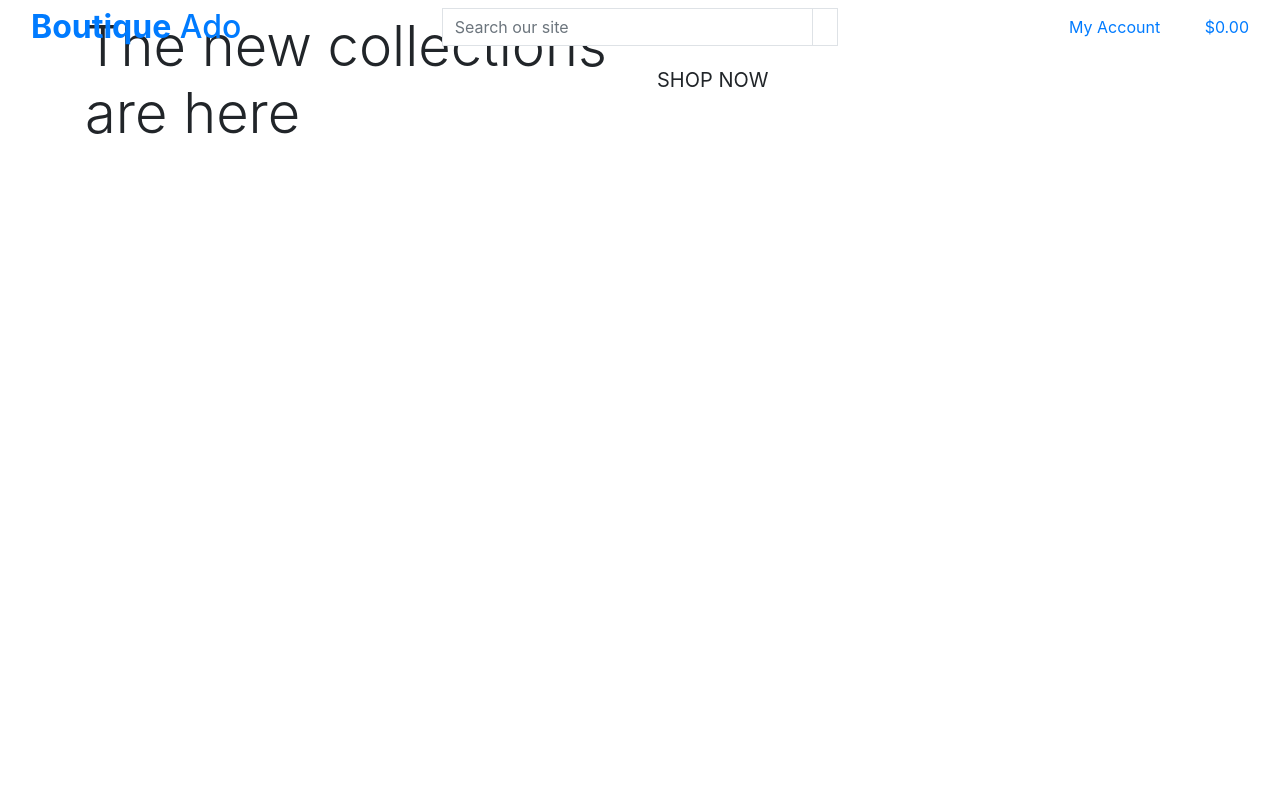
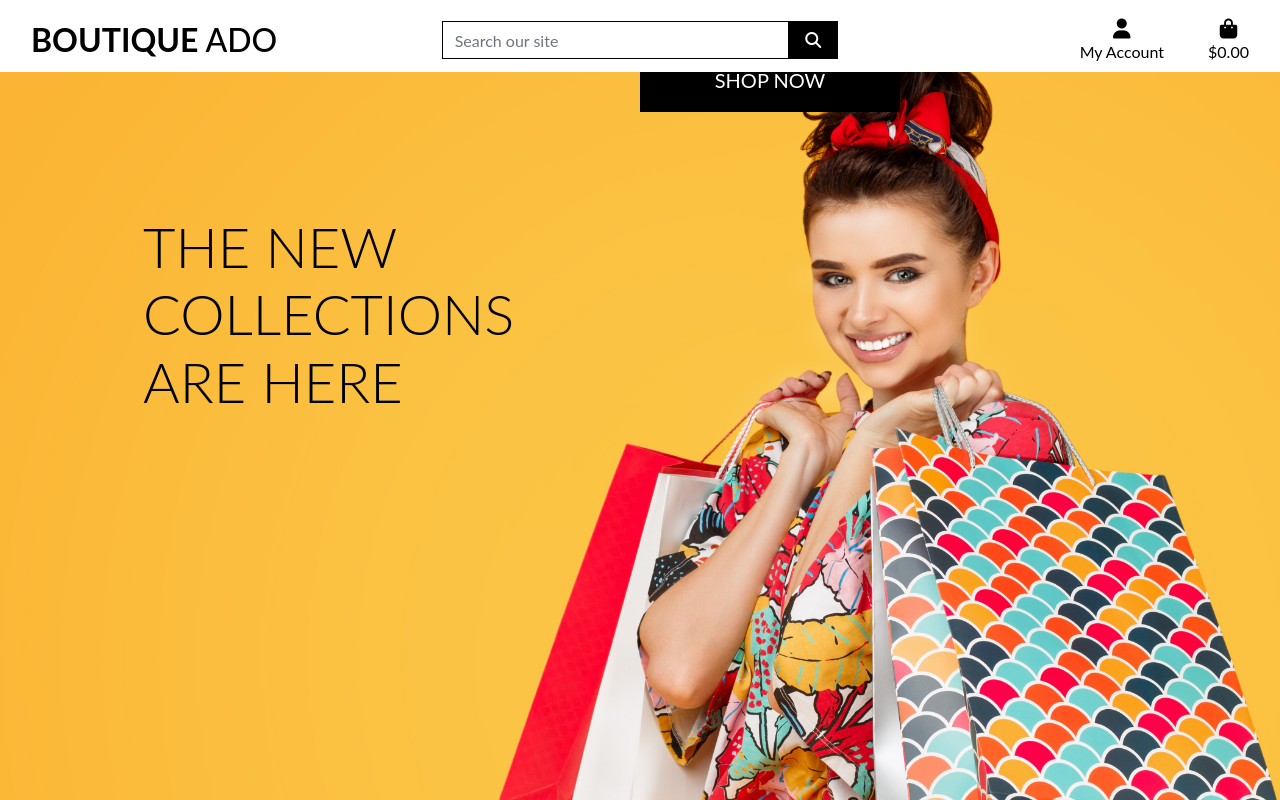
Before and after one commit to Olivertrain1221/botique_ado, a Django app: page / in a window 1280 px wide. Run offline with Django 3.2, Linux system fonts and the light colour scheme; some libraries are stand-ins or nearby versions.

Commit message:
Completed homepage header in css and linked static files

```diff
--- a/boutique_ado/settings.py
+++ b/boutique_ado/settings.py
@@ -135,6 +135,10 @@
 # https://docs.djangoproject.com/en/3.2/howto/static-files/
 
 STATIC_URL = '/static/'
+STATICFILES_DIRS = (os.path.join(BASE_DIR, 'static'),)
+
+MEDIA_URL = '/media/'
+MEDIA_ROOT = os.path.join(BASE_DIR, 'media')
 
 # Default primary key field type
 # https://docs.djangoproject.com/en/3.2/ref/settings/#default-auto-field
--- a/boutique_ado/urls.py
+++ b/boutique_ado/urls.py
@@ -1,8 +1,10 @@
 from django.contrib import admin
 from django.urls import path, include
+from django.conf import settings
+from django.conf.urls.static import static
 
 urlpatterns = [
     path('admin/', admin.site.urls),
     path('accounts', include('allauth.urls')),
     path('', include('home.urls')),
-]
+] + static(settings.MEDIA_URL, document_root=settings.MEDIA_ROOT)
--- /dev/null
+++ b/static/css/base.css
@@ -0,0 +1,81 @@
+html {
+    height: 100%;
+}
+
+body {
+    background: url('/media/homepage_background_cropped.jpg') no-repeat center center fixed;
+    background-size: cover;
+    height: calc(100vh - 164px);
+    color: #555;
+    font-family: 'Lato';
+}
+
+/* from Bulma */
+.icon {
+    align-items: center;
+    display: inline-flex;
+    justify-content: center;
+    height: 1.5rem;
+    width: 1.5rem;
+}
+
+.logo-font {
+    text-transform: uppercase;
+}
+
+.main-logo-link {
+    width: fit-content;
+}
+
+.shop-now-button {
+    background: black;
+    color: white;
+    min-width: 260px;
+}
+
+.btn-black {
+    background: black;
+    color: white;
+}
+
+.shop-now-button:hover,
+.shop-now-button:active,
+.shop-now-button:focus,
+.btn-black:hover,
+.btn-black:active,
+.btn-black:focus {
+    background: #222;
+    color: white;
+}
+
+.text-black {
+    color: #000 !important;
+}
+
+.border-black {
+    border: 1px solid black !important;
+}
+
+/* -------------------------------- Media Queries */
+
+/* Slightly larger container on xl screens */
+@media (min-width: 1200px) {
+  .container {
+    max-width: 80%;
+  }
+}
+
+/* fixed top navbar only on medium and up */
+@media (min-width: 992px) {
+    .fixed-top-desktop-only {
+        position: fixed;
+        top: 0;
+        right: 0;
+        left: 0;
+        z-index: 1030;
+    }
+
+    .header-container {
+        padding-top: 164px;
+    }
+}
--- a/templates/base.html
+++ b/templates/base.html
@@ -7,13 +7,17 @@
         <meta http-equiv="X-UA-Compatible" contents="ie=edge">
         <meta charset="utf-8">
         <meta name="viewport" content="width=device-width, initial-scale=1, shrink-to-fit=no">
+
     {% endblock %}
 
     {% block extra_meta %}
+
     {% endblock %}
 
     {% block corecss %}
         <link rel="stylesheet" href="https://cdn.jsdelivr.net/npm/bootstrap@4.4.1/dist/css/bootstrap.min.css" integrity="sha384-Vkoo8x4CGsO3+Hhxv8T/Q5PaXtkKtu6ug5TOeNV6gBiFeWPGFN9MuhOf23Q9Ifjh" crossorigin="anonymous">
+        <link href="https://fonts.googleapis.com/css2?family=Lato:wght@300&display=swap">
+        <link rel="stylesheet" href="{% static 'css/base.css' %}">
     {% endblock %}
 
     {% block extra_css %}
@@ -23,6 +27,7 @@
         <script src="https://code.jquery.com/jquery-3.4.1.slim.min.js" integrity="sha384-J6qa4849blE2+poT4WnyKhv5vZF5SrPo0iEjwBvKU7imGFAV0wwj1yYfoRSJoZ+n" crossorigin="anonymous"></script>
         <script src="https://cdn.jsdelivr.net/npm/popper.js@1.16.0/dist/umd/popper.min.js" integrity="sha384-Q6E9RHvbIyZFJoft+2mJbHaEWldlvI9IOYy5n3zV9zzTtmI3UksdQRVvoxMfooAo" crossorigin="anonymous"></script>
         <script src="https://cdn.jsdelivr.net/npm/bootstrap@4.4.1/dist/js/bootstrap.min.js" integrity="sha384-wfSDF2E50Y2D1uUdj0O3uMBJnjuUD4Ih7YwaYd1iqfktj0Uod8GCExl3Og8ifwB6" crossorigin="anonymous"></script>
+        <script src="https://kit.fontawesome.com/d6c0aae822.js" crossorigin="anonymous"></script>
     {% endblock %}
 
     {% block extra_js %}
@@ -31,14 +36,14 @@
   </head>
   <body>
     <header class="container-fluid fixed-top">
-        <div class="row">
+        <div id="topnav" class="row bg-white pt-lg-2 d-none d-lg-flex">
             <div class="col-12 col-lg-4 my-auto py-1 py-lg-0 text-center text-lg-left">
                 <a href="{% url 'home' %}" class="nav-link main-logo-link">
                     <h2 class="logo-font text-black my-0"><strong>Boutique</strong> Ado</h2>
                 </a>
             </div>
             <div class="col-12 col-lg-4 my-auto py-1 py-lg-0">
-                <form method="GET" action="{% url 'products' %}">
+                <form method="GET" action="">
                     <div class="input-group w-100">
                         <input class="form-control border border-black rounded-0" type="text" name="q" placeholder="Search our site">
                         <div class="input-group-append">
@@ -63,18 +68,18 @@
                         <div class="dropdown-menu border-0" aria-labelledby="user-options">
                             {% if request.user.is_authenticated %}
                                 {% if request.user.is_superuser %}
-                                    <a href="{% url 'add_product' %}" class="dropdown-item">Product Management</a>
+                                    <a href="" class="dropdown-item">Product Management</a>
                                 {% endif %}
-                                <a href="{% url 'profile' %}" class="dropdown-item">My Profile</a>
-                                <a href="{% url 'account_logout' %}" class="dropdown-item">Logout</a>
+                                <a href="" class="dropdown-item">My Profile</a>
+                                <a href="" class="dropdown-item">Logout</a>
                             {% else %}
-                                <a href="{% url 'account_signup' %}" class="dropdown-item">Register</a>
-                                <a href="{% url 'account_login' %}" class="dropdown-item">Login</a>
+                                <a href="" class="dropdown-item">Register</a>
+                                <a href="" class="dropdown-item">Login</a>
                             {% endif %}
                         </div>
                     </li>
                     <li class="list-inline-item">
-                        <a class="{% if grand_total %}text-info font-weight-bold{% else %}text-black{% endif %} nav-link" href="{% url 'view_bag' %}">
+                        <a class="{% if grand_total %}text-info font-weight-bold{% else %}text-black{% endif %} nav-link" href="">
                             <div class="text-center">
                                 <div><i class="fas fa-shopping-bag fa-lg"></i></div>
                                 <p class="my-0">
```
Also changed, not shown: media/homepage_background_cropped.jpg (added).
